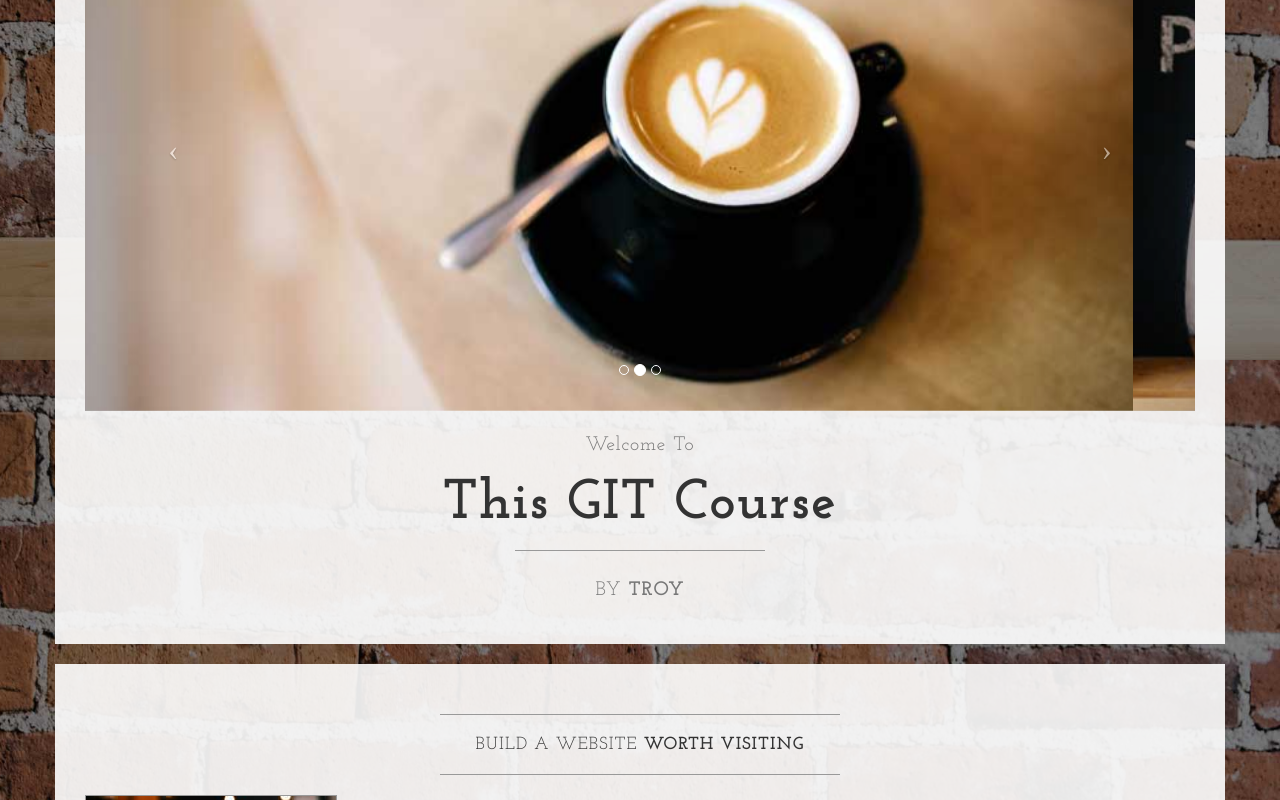
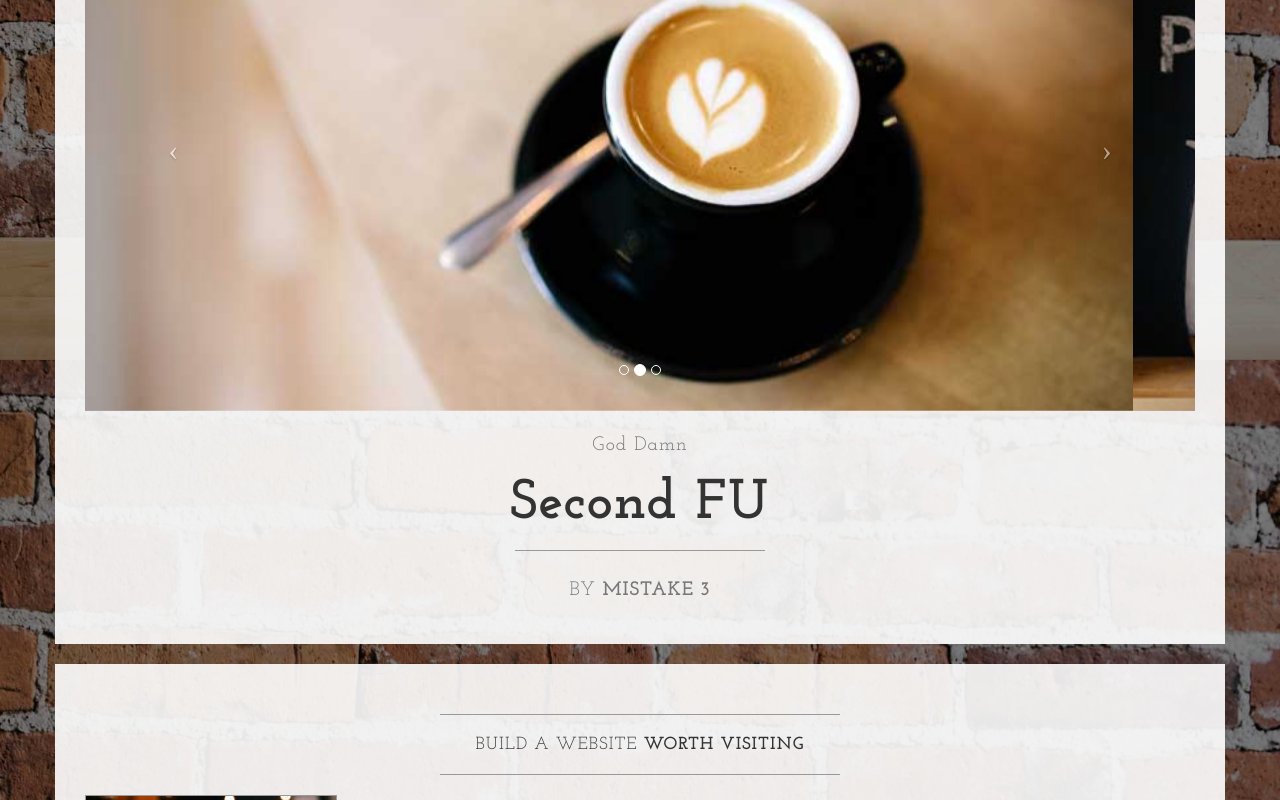
Before and after one commit to tphilis/Learnable-GIT-course, a plain HTML site: page index.html in a window 1280 px wide. Shown: the part 440-1240 px from the top of the page. Drawn offline with nearby package versions, Linux system fonts and the light colour scheme.

Commit message:
Committing our third mistake we left the other two in place

```diff
--- a/index.html
+++ b/index.html
@@ -106,13 +106,13 @@
                         </a>
                     </div>
                     <h2 class="brand-before">
-                        <small>Welcome to</small>
+                        <small>God Damn</small>
                     </h2>
-                    <h1 class="brand-name">This GIT Course</h1>
+                    <h1 class="brand-name">Second FU</h1>
                     <hr class="tagline-divider">
                     <h2>
                         <small>By
-                            <strong>Troy</strong>
+                            <strong>Mistake 3</strong>
                         </small>
                     </h2>
                 </div>
```
